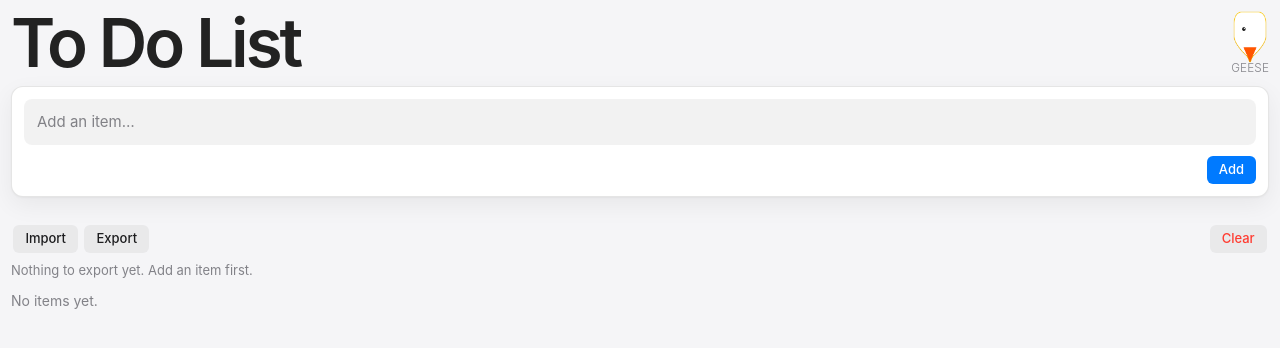
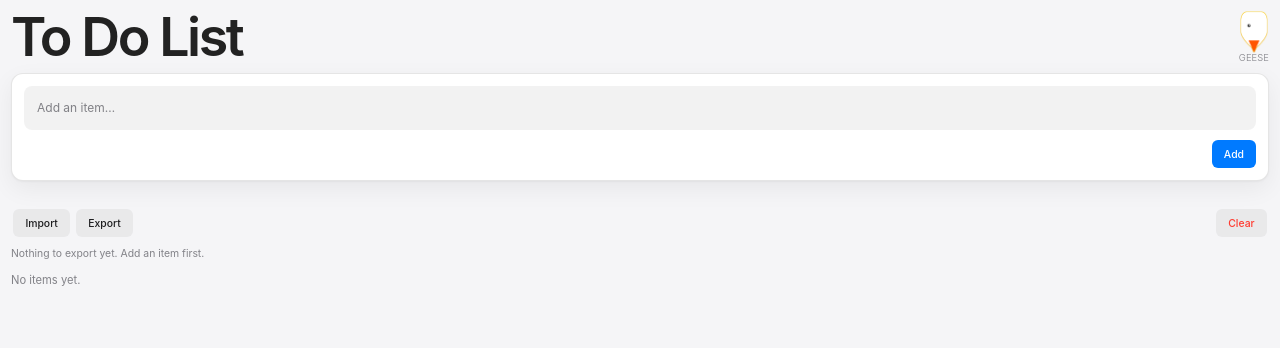
Before and after one commit to mgjessen/logpad, a plain HTML site: page todolist/index.html in a window 1280 px wide. Both pictures are taken after a click on the button "Export". Drawn offline with Linux system fonts and the light colour scheme.

Commit message:
Shrink the To Do List type to about 80 percent.
The heading, list, and buttons are a little smaller than before.

Co-authored-by: mgjessen <mgjessen@gmail.com>

```diff
--- a/todolist/index.html
+++ b/todolist/index.html
@@ -32,7 +32,7 @@
         document.head.appendChild(dark);
       })();
     </script>
-    <link rel="stylesheet" href="styles.css?v=1" />
+    <link rel="stylesheet" href="styles.css?v=2" />
   </head>
   <body>
     <main class="app">
--- a/todolist/styles.css
+++ b/todolist/styles.css
@@ -41,7 +41,7 @@ body {
   overflow: hidden;
   background: var(--bg);
   color: var(--text);
-  font-size: 15px;
+  font-size: 12px;
   line-height: 1.47;
 }
 
@@ -66,7 +66,7 @@ button,
   align-items: center;
   justify-content: flex-end;
   height: 0.95em;
-  font-size: clamp(2.4rem, 1.2rem + 4vw, 4.2rem);
+  font-size: clamp(1.92rem, 0.96rem + 3.2vw, 3.36rem);
 }
 
 .logo img {
@@ -99,7 +99,7 @@ h1 {
   margin: 0;
   min-width: 0;
   color: #222222;
-  font-size: clamp(2.4rem, 1.2rem + 4vw, 4.2rem);
+  font-size: clamp(1.92rem, 0.96rem + 3.2vw, 3.36rem);
   font-weight: 600;
   letter-spacing: -0.045em;
   line-height: 0.95;
@@ -154,7 +154,7 @@ h1 {
 .edit-status {
   margin: 0;
   color: var(--accent);
-  font-size: 0.8125rem;
+  font-size: 0.65rem;
   font-weight: 500;
 }
 
@@ -164,7 +164,7 @@ h1 {
   border: 0;
   border-radius: 6px;
   cursor: pointer;
-  font-size: 0.8125rem;
+  font-size: 0.65rem;
   font-weight: 500;
   min-height: 1.75rem;
   padding: 0.25rem 0.75rem;
@@ -246,7 +246,7 @@ h1 {
 
 .clear-warning p {
   margin: 0;
-  font-size: 0.8125rem;
+  font-size: 0.65rem;
 }
 
 .clear-warning-actions {
@@ -280,7 +280,7 @@ h1 {
 .save-status {
   flex: none;
   margin: 0 0 0.65rem;
-  font-size: 0.8125rem;
+  font-size: 0.65rem;
   color: var(--muted);
 }
 
@@ -365,7 +365,7 @@ h1 {
   flex: none;
   border: 0;
   background: transparent;
-  font-size: 0.75rem;
+  font-size: 0.6rem;
   font-weight: 500;
   line-height: 1.47;
   cursor: pointer;
@@ -375,7 +375,7 @@ h1 {
 .empty-state {
   margin: 0;
   color: var(--muted);
-  font-size: 0.875rem;
+  font-size: 0.7rem;
 }
 
 .empty-state[hidden] {
```
